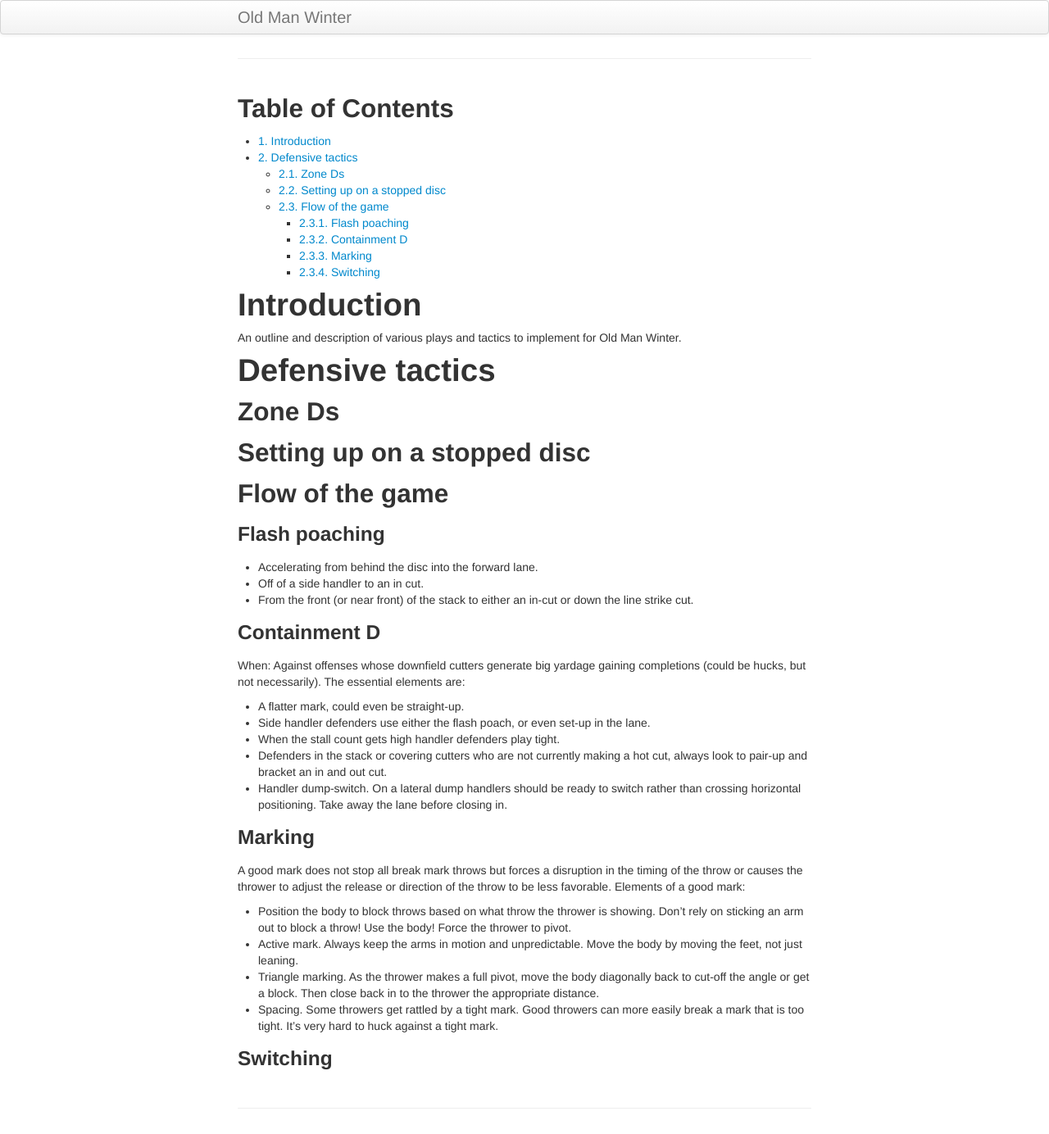
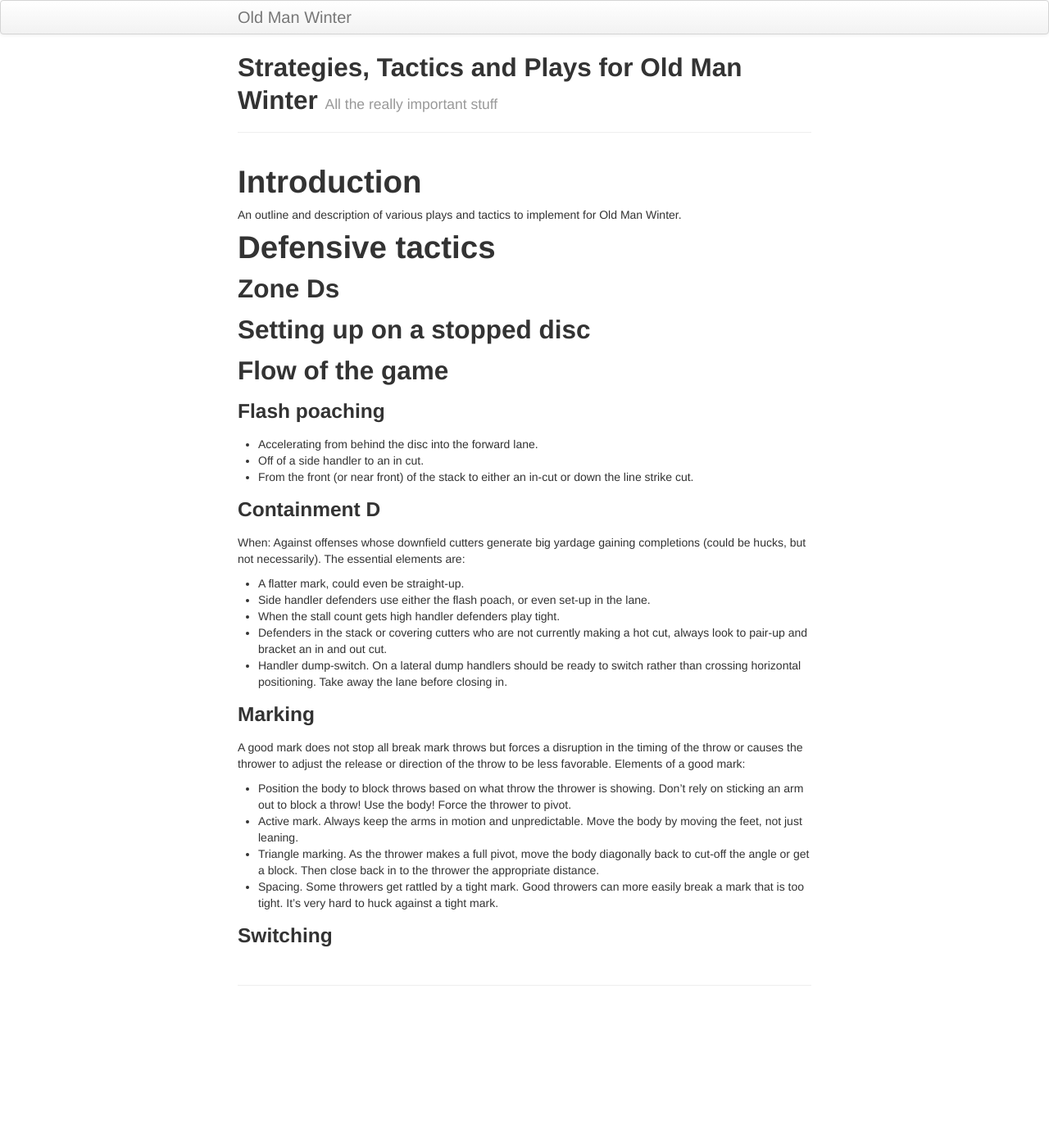
Before and after one commit to mabney/old-man-winter, a Jekyll site: the page built from strategies.md, in a window 1280 px wide. Shown: the whole page at 82% size. Built offline with Jekyll 4.4.1, drawn with Linux system fonts in a browser that asks for light colours; our own code applies the rules of GitHub Pages for plain Markdown files; after the commit the page ends 1234 px from its top, so only the background shows below that.

```diff
--- a/_includes/themes/twitter/default.html
+++ b/_includes/themes/twitter/default.html
@@ -10,9 +10,9 @@
     <meta name="viewport" content="width=device-width, initial-scale=1.0">
 
     <!-- Le HTML5 shim, for IE6-8 support of HTML elements -->
-    <!--[if lt IE 9]>
-      <script src="http://html5shim.googlecode.com/svn/trunk/html5.js"></script>
-    <![endif]-->
+    <!--[if lt IE 9]
+	<script src="http://html5shim.googlecode.com/svn/trunk/html5.js"></script>
+	[endif]-->
 
     <!-- Le styles -->
     <link href="{{ ASSET_PATH }}/bootstrap/css/bootstrap.2.2.2.min.css" rel="stylesheet">
--- a/strategies.md
+++ b/strategies.md
@@ -1,28 +1,10 @@
-<div id="table-of-contents">
-<h2>Table of Contents</h2>
-<div id="text-table-of-contents">
-<ul>
-<li><a href="#org7b45e54">1. Introduction</a></li>
-<li><a href="#orgb2279b0">2. Defensive tactics</a>
-<ul>
-<li><a href="#orgf110a26">2.1. Zone Ds</a></li>
-<li><a href="#orgded3eed">2.2. Setting up on a stopped disc</a></li>
-<li><a href="#orgf7238eb">2.3. Flow of the game</a>
-<ul>
-<li><a href="#org5043850">2.3.1. Flash poaching</a></li>
-<li><a href="#org6a73d02">2.3.2. Containment D</a></li>
-<li><a href="#orgd76b964">2.3.3. Marking</a></li>
-<li><a href="#orgebe7af9">2.3.4. Switching</a></li>
-</ul>
-</li>
-</ul>
-</li>
-</ul>
-</div>
-</div>
+---
+layout: page
+title: Strategies, Tactics and Plays for Old Man Winter
+tagline: All the really important stuff
+description: All the information you need to play on Old Man Winter
+---
 
-
-<a id="org7b45e54"></a>
 
 # Introduction
 
@@ -30,27 +12,17 @@ An outline and description of various plays and tactics to implement
 for Old Man Winter.
 
 
-<a id="orgb2279b0"></a>
-
 # Defensive tactics
 
-
-<a id="orgf110a26"></a>
 
 ## Zone Ds
 
 
-<a id="orgded3eed"></a>
-
 ## Setting up on a stopped disc
 
 
-<a id="orgf7238eb"></a>
-
 ## Flow of the game
 
-
-<a id="org5043850"></a>
 
 ### Flash poaching
 
@@ -59,8 +31,6 @@ for Old Man Winter.
 -   From the front (or near front) of the stack to either an in-cut or
     down the line strike cut.
 
-
-<a id="org6a73d02"></a>
 
 ### Containment D
 
@@ -75,8 +45,6 @@ completions (could be hucks, but not necessarily). The essential elements are:
 -   Handler dump-switch. On a lateral dump handlers should be ready to switch
     rather than crossing horizontal positioning. Take away the lane before closing in.
 
-
-<a id="orgd76b964"></a>
 
 ### Marking
 
@@ -96,6 +64,4 @@ of the throw to be less favorable. Elements of a good mark:
     break a mark that is too tight. It's very hard to huck against a tight mark.
 
 
-<a id="orgebe7af9"></a>
-
 ### Switching
```
Also changed, not shown: index2.md (+3 -3 lines), strategies.org (+13 -0 lines).
